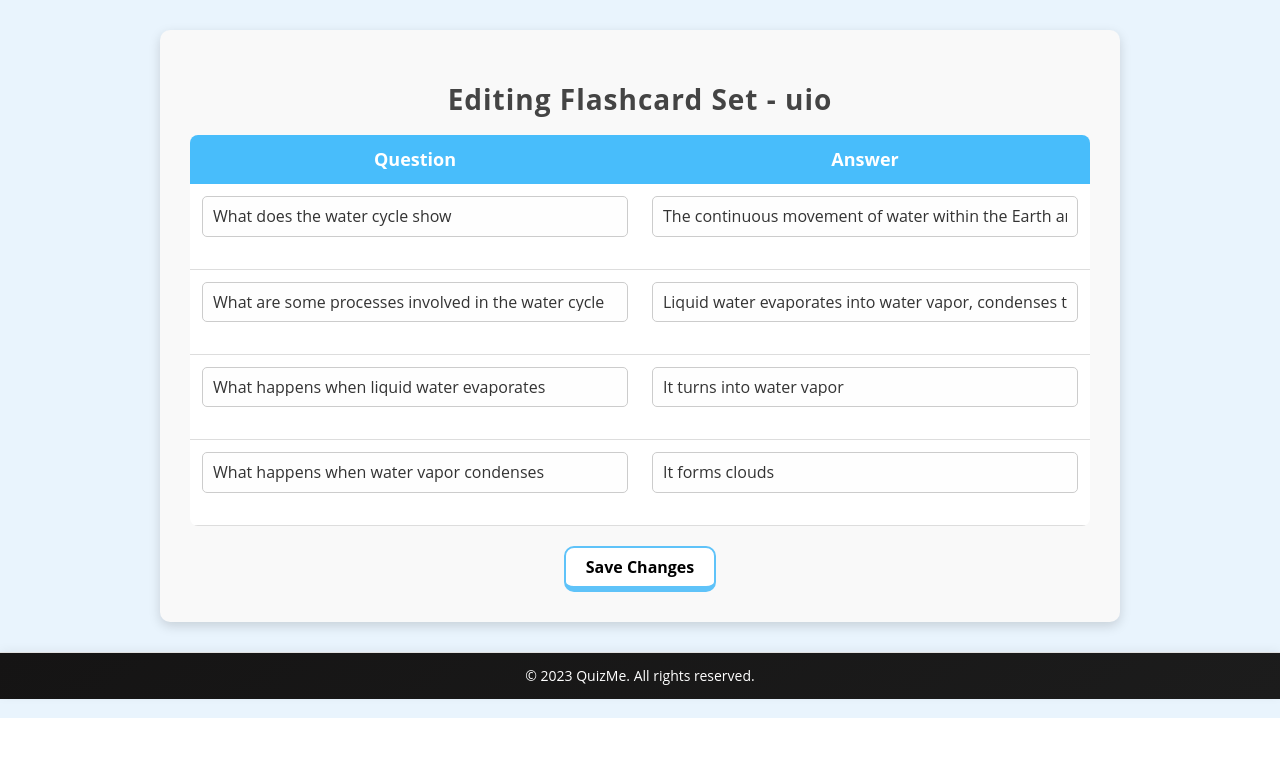
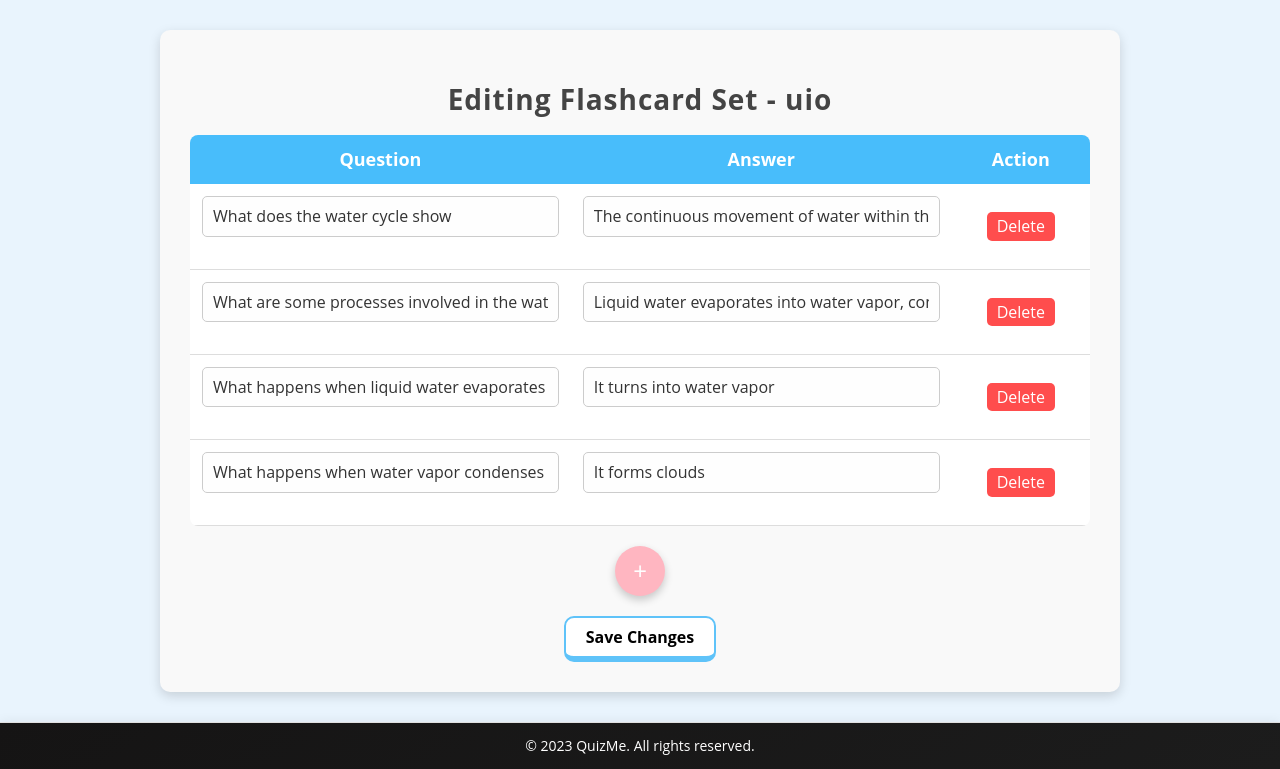
Before and after one commit to SiraYsia/QuizMe-App, a Flask app: a page that uses templates/edit-flashcard-set.html in a window 1280 px wide. Shown: the part 82-851 px from the top of the page. Before the commit the page ends 800 px from the top, so only its background shows below. Run offline with Flask 3, Linux system fonts and the light colour scheme; a user stored in the database is signed in.

Commit message:
delete and add flashcard in edit mode, display newer sets first, alternative pattern matching

```diff
--- a/app.py
+++ b/app.py
@@ -194,7 +194,9 @@ def create_flashcards():
     if append_option == 'no':
         # Convert flashcard map to list of dictionaries for rendering
         flashcards = [{'Front': front, 'Back': back} for front, back in flashcard_map.items()]
-        return render_template('flashcards.html', flashcards=flashcards, length_of_new_flashcards = 0)
+        flashcards_json = jsonify(flashcards).get_data(as_text=True)
+
+        return redirect(url_for('display_flashcards', flashcards=flashcards_json, length_of_new_flashcards=0))
 
     if append_option == "yes":
         # Retrieve the authenticated user
@@ -265,8 +267,9 @@ def your_flashcards():
             db.session.add(flashcard)
         db.session.commit()
 
-    # Retrieve all flashcard sets associated with the user
-    flashcard_sets = user.flashcards
+    # Retrieve all flashcard sets associated with the user (reverse the order so newly created ones show up first)
+    flashcard_sets = user.flashcards[::-1]
+
 
     # Render the your-flashcards.html template with the flashcard sets
     return render_template('your-flashcards.html', flashcard_sets=flashcard_sets)
@@ -294,41 +297,45 @@ def single_flashcard(flashcard_set_name):
         # Handle the case when the flashcard set is not found
         return "Flashcard set not found"
 
-
-# Add a new route for editing a flashcard set
 @app.route('/edit_flashcard_set/<flashcard_set_name>', methods=['GET', 'POST'])
 def edit_flashcard_set(flashcard_set_name):
     if 'user_id' not in session:
-        # User is not authenticated, redirect them to the login page or show an error message
         return render_template('login.html', error_message="Please log in to access your flashcards.")
 
     user_id = session['user_id']
     user = User.query.get(user_id)
 
     flashcard_set = FlashcardSet.query.filter_by(name=flashcard_set_name, user=user).first()
-    print(flashcard_set)
 
     if not flashcard_set:
-        # Handle the case when the flashcard set is not found
         return render_template('your-flashcards.html', error_message="Flashcard set not found")
+
     if request.method == 'POST':
-        # Get the edited flashcard data from the form
         questions = request.form.getlist('question[]')
         answers = request.form.getlist('answer[]')
 
-        # Update the flashcards with the edited data
-        flashcards = flashcard_set.flashcards
-        for flashcard, question, answer in zip(flashcards, questions, answers):
-            flashcard.front = question
-            flashcard.back = answer
+        # Remove all existing flashcards
+        for flashcard in flashcard_set.flashcards:
+            db.session.delete(flashcard)
 
-        # Commit the changes to the database
+        # Add new and updated flashcards
+        for question, answer in zip(questions, answers):
+            if question.strip() and answer.strip():  # Only add non-empty flashcards
+                new_flashcard = Flashcard(front=question, back=answer, flashcard_set=flashcard_set)
+                db.session.add(new_flashcard)
+
+        # iff no flashcards remain, delete the entire flashcard set
+        if not questions or all(not q.strip() for q in questions):
+            db.session.delete(flashcard_set)
+            db.session.commit()
+            return redirect(url_for('your_flashcards'))
+
         db.session.commit()
+        return redirect(url_for('your_flashcards'))
 
-        # Redirect back to the your-flashcards page after saving changes
-        return redirect(url_for('your_flashcards'))
-    # Render the edit-flashcard-set.html template with the flashcards
     return render_template('edit-flashcard-set.html', flashcard_set=flashcard_set)
+
+
 
 
 @app.route('/success')
--- a/static/css/style.css
+++ b/static/css/style.css
@@ -835,6 +835,53 @@ input[type="text"]:focus {
   z-index: 1000;
 }
 
+.button-container {
+  text-align: center;
+  margin: 20px 0;
+}
+
+.add-flashcard-button {
+  width: 50px;
+  height: 50px;
+  border-radius: 50%;
+  background-color: lightpink;
+  color: white;
+  font-size: 24px;
+  border: none;
+  cursor: pointer;
+  box-shadow: 0 4px 8px rgba(0, 0, 0, 0.2);
+  transition: background-color 0.3s;
+}
+
+.add-flashcard-button:hover {
+  background-color: #ffb3d9;
+}
+
+
+.delete-flashcard-button {
+  background-color: #ff4d4d;
+  color: white;
+  border: none;
+  border-radius: 5px;
+  padding: 5px 10px;
+  cursor: pointer;
+  transition: background-color 0.3s;
+}
+
+.delete-flashcard-button:hover {
+  background-color: #ff1a1a;
+}
+
+
+
+#save_fulashcards:disabled {
+  opacity: 0.5;
+  cursor: not-allowed;
+  background-color: grey;
+}
+
+
+/*single-flashcard.html*/
 .close-button {
   position: absolute;
   top: 10px;
--- a/static/js/script.js
+++ b/static/js/script.js
@@ -124,3 +124,31 @@ function showGeneratingMessage() {
 document.getElementById('menu-toggle').addEventListener('click', function() {
   document.getElementById('dropdown-menu').classList.toggle('show');
 });
+
+
+
+function updateSaveButton() {
+  const flashcardRows = document.querySelectorAll('#flashcard-table tr:not(:first-child)');
+  const saveButton = document.getElementById('save_fulashcards');
+  saveButton.disabled = flashcardRows.length === 0;
+}
+
+/* Delete and edit flashcard On edit mode */
+
+function deleteFlashcard(button) {
+  // Remove the row from the table
+  const row = button.closest('tr');
+  row.remove();
+  updateSaveButton()
+}
+
+function addFlashcard() {
+  const table = document.getElementById('flashcard-table');
+  const newRow = table.insertRow(-1);
+  newRow.innerHTML = `
+    <td><input type="text" name="question[]" placeholder="Enter question"></td>
+    <td><input type="text" name="answer[]" placeholder="Enter answer"></td>
+    <td><button type="button" class="delete-flashcard-button" onclick="deleteFlashcard(this)">Delete</button>
+  `;
+  updateSaveButton()
+}
--- a/templates/edit-flashcard-set.html
+++ b/templates/edit-flashcard-set.html
@@ -3,24 +3,35 @@
 {% block title %}QuizMe - Edit Your Flashcard{% endblock %}
 
 {% block content %}
-
   <section class="flashcards">
     <form method="POST" action="{{ url_for('edit_flashcard_set', flashcard_set_name=flashcard_set.name) }}">
       <h2>Editing Flashcard Set - {{ flashcard_set.name }}</h2>
-      <table>
+      <table id="flashcard-table">
         <tr>
           <th>Question</th>
           <th>Answer</th>
+          <th>Action</th>
         </tr>
         {% for flashcard in flashcard_set.flashcards %}
           <tr>
             <td><input type="text" name="question[]" value="{{ flashcard.front }}"></td>
             <td><input type="text" name="answer[]" value="{{ flashcard.back }}"></td>
+            <td>
+              <button type="button" class="delete-flashcard-button" onclick="deleteFlashcard(this)">Delete</button>
+            </td>
           </tr>
         {% endfor %}
       </table>
-      <button id = "save_fulashcards" type="submit">Save Changes</button>
+      <div class="button-container">
+        <button type="button" id="add-flashcard" class="add-flashcard-button" onclick="addFlashcard()">+</button>
+      </div>
+
+      <button id="save_fulashcards" type="submit" disabled>Save Changes</button>
     </form>
   </section>
 
-  {% endblock %}
+  <script>
+    document.addEventListener('DOMContentLoaded', updateSaveButton);
+  </script>
+
+{% endblock %}
```
Also changed, not shown: other parts of static/css/style.css (+35 -14 lines), generate_flashcards/send_request.py (+12 -0 lines), templates/flashcards.html (+17 -2 lines), instance/quizme.db. Lines whose indentation alone changed are shown as unchanged.
